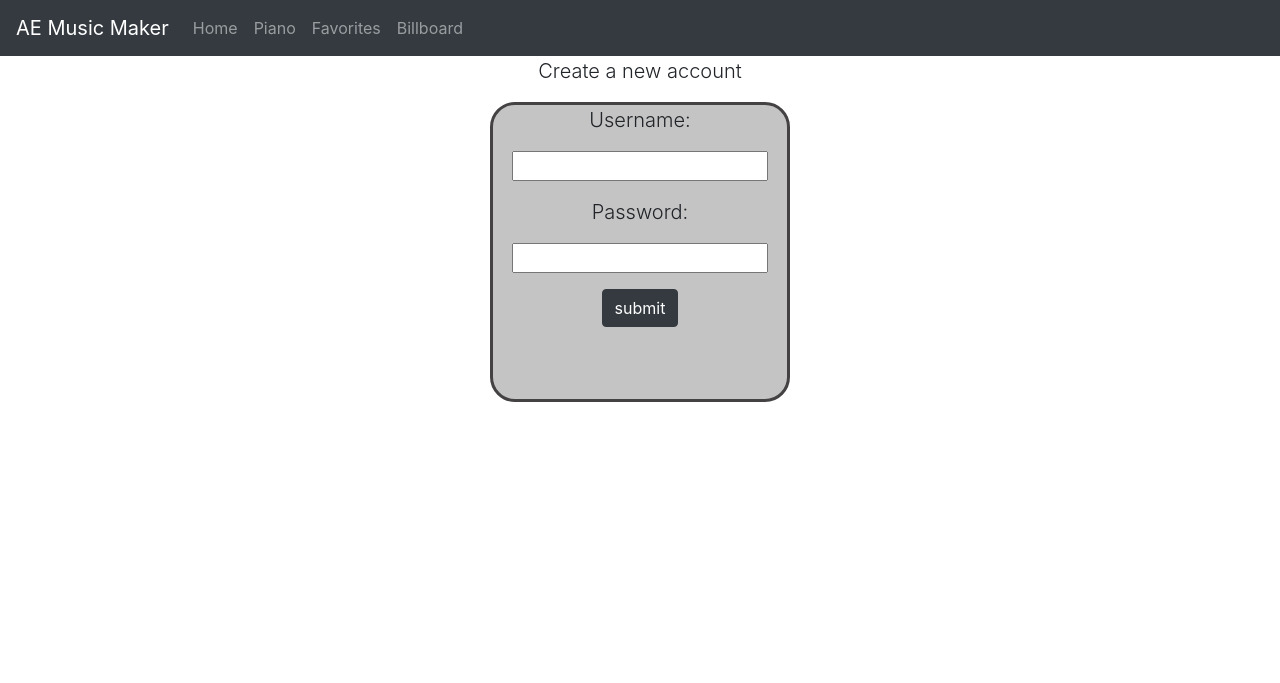
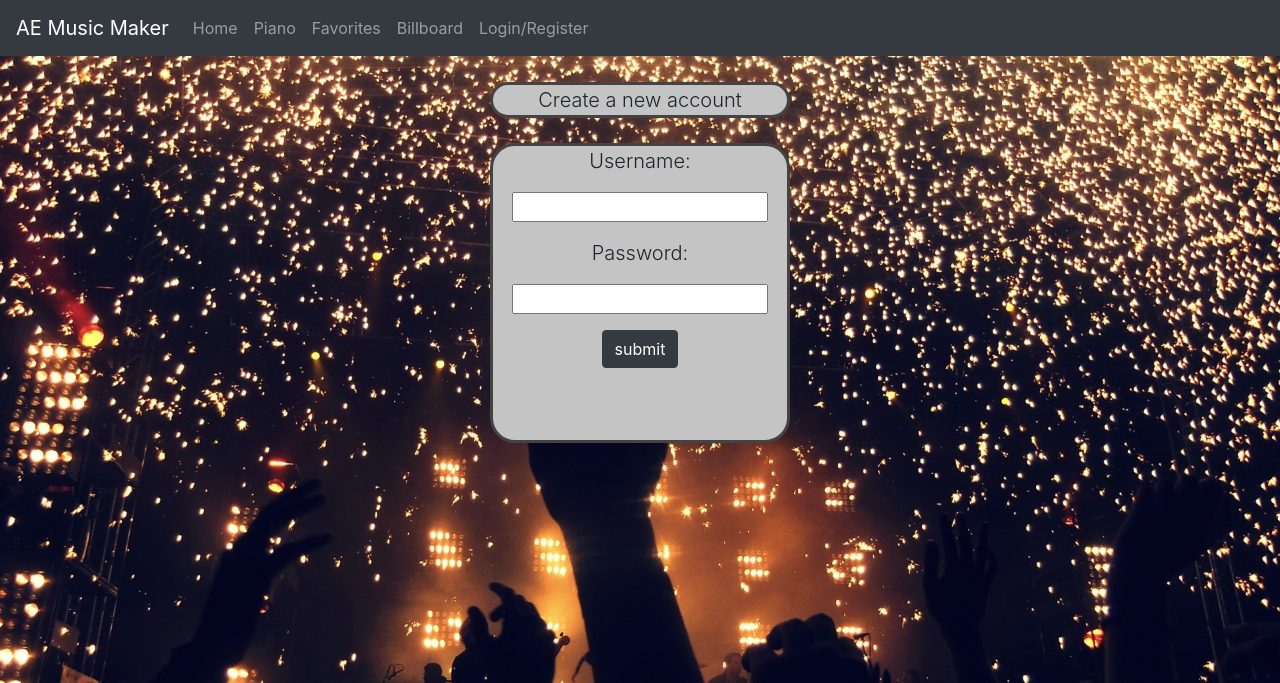
Before and after one commit to 4DISEASE/anteaters-repo, a Flask app: page /register in a window 1280 px wide. Shown: the top 683 px of the page. Run offline with Flask 2, Linux system fonts and the light colour scheme; some libraries are stand-ins or nearby versions.

Commit message:
styled register, login, logout, billboard, user, fixed routes.py

```diff
--- a/bulkofproject/routes.py
+++ b/bulkofproject/routes.py
@@ -27,7 +27,7 @@ def register():
         return redirect(url_for('login'))
     #render template
     flash("Create a new account")
-    return render_template('register.html')
+    return render_template('register.html', insession = False)
 
 ##login
 @app.route('/login', methods = ['POST', 'GET'])
@@ -61,7 +61,7 @@ def login():
         if 'user' in session:
             flash("You are already logged in")
             return redirect(url_for('user'))
-        return render_template('login.html')
+        return render_template('login.html', insession = False)
 
 ##logout
 @app.route('/logout')
@@ -169,7 +169,7 @@ def billboard():
         user = session['user']
         return render_template('billboard.html', user = user, insession = True, data = billboardAPI.billboarddata())
     else:
-        return render_template('billboard.html', data = billboardAPI.billboarddata())
+        return render_template('billboard.html', data = billboardAPI.billboarddata(), insession = False)
 ##easter egg
 @app.route('/references')
 def references():
--- a/bulkofproject/templates/references.html
+++ b/bulkofproject/templates/references.html
@@ -20,6 +20,9 @@
             <a href = "https://www.stockvault.net/photo/101726/guitar-2">Background Image</a>
         </li>
         <li>
+            <a href = "https://unsplash.com/photos/ptVBlniJi50">Billboard Background Image</a>
+        </li>
+        <li>
             <a href = "https://fonts.google.com/specimen/Yanone+Kaffeesatz?preview.text=Anteaters%20Music&preview.text_type=custom">Font</a>
         </li>
         <li>
--- a/bulkofproject/templates/register.html
+++ b/bulkofproject/templates/register.html
@@ -2,6 +2,13 @@
 {% block title %}Flask Test - Login{% endblock %}
 {% block content %}
 <style>
+    body {
+        background-image: url({{url_for('static', filename='img/userbg.jpg')}});
+        background-size: cover;
+        background-repeat: no-repeat;
+    }
+
+
         div{
         text-align: center;
         }
@@ -10,7 +17,9 @@
             width: 300px;
             height: 300px;
             text-align: center;
-        margin: auto;
+            margin-top: 2%;
+            margin-left: auto;
+            margin-right: auto;
             background-color: #C5C4C4;
             border-style: solid;
             border-width: 3px;
@@ -20,7 +29,17 @@
         }
 
         #message {
-        text-align: center;
+            margin-left: auto;
+            margin-right: auto;
+            text-align:center;
+            background-color: #C5C4C4;
+            margin-top: 2%;
+            width: 300px;
+            border-style: solid;
+            border-width: 3px;
+            border-height:300;
+            border-color: #444242;
+            border-radius: 25px;
         }
 
     </style>
```
Also changed, not shown: bulkofproject/templates/billboard.html (+17 -1 lines), bulkofproject/templates/login.html (+23 -4 lines), bulkofproject/templates/user.html (+20 -1 lines), bulkofproject/static/img/billboardbg.jpg (added), bulkofproject/static/img/userbg.jpg (added). Lines whose indentation alone changed are shown as unchanged.
